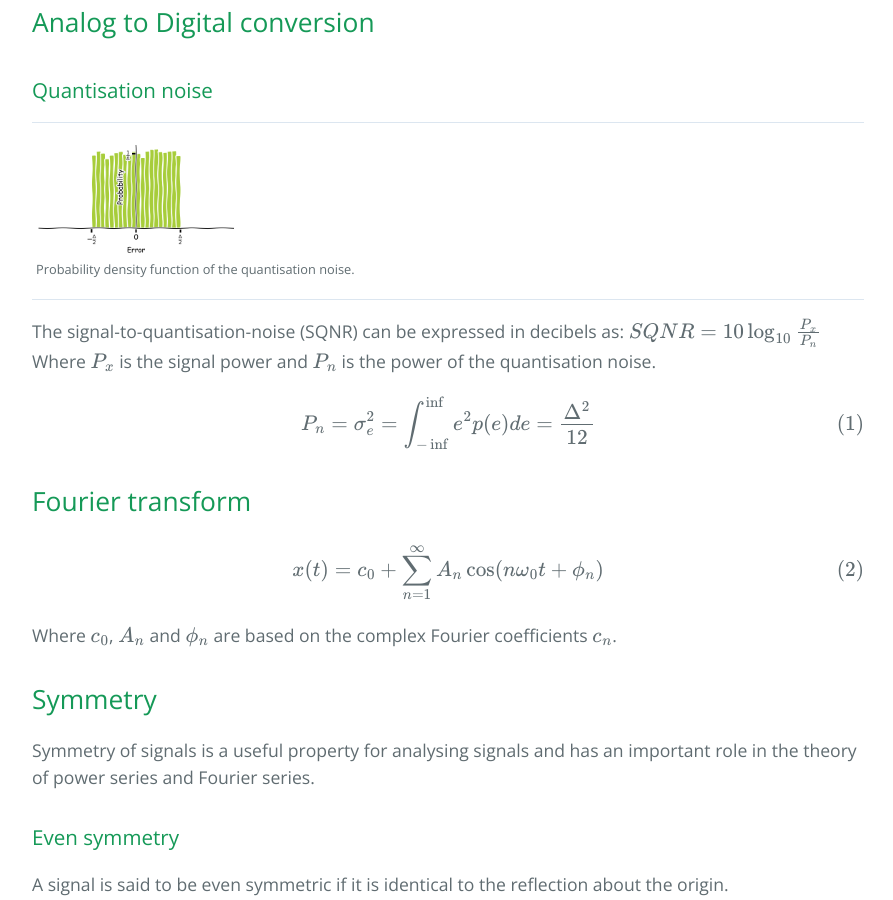
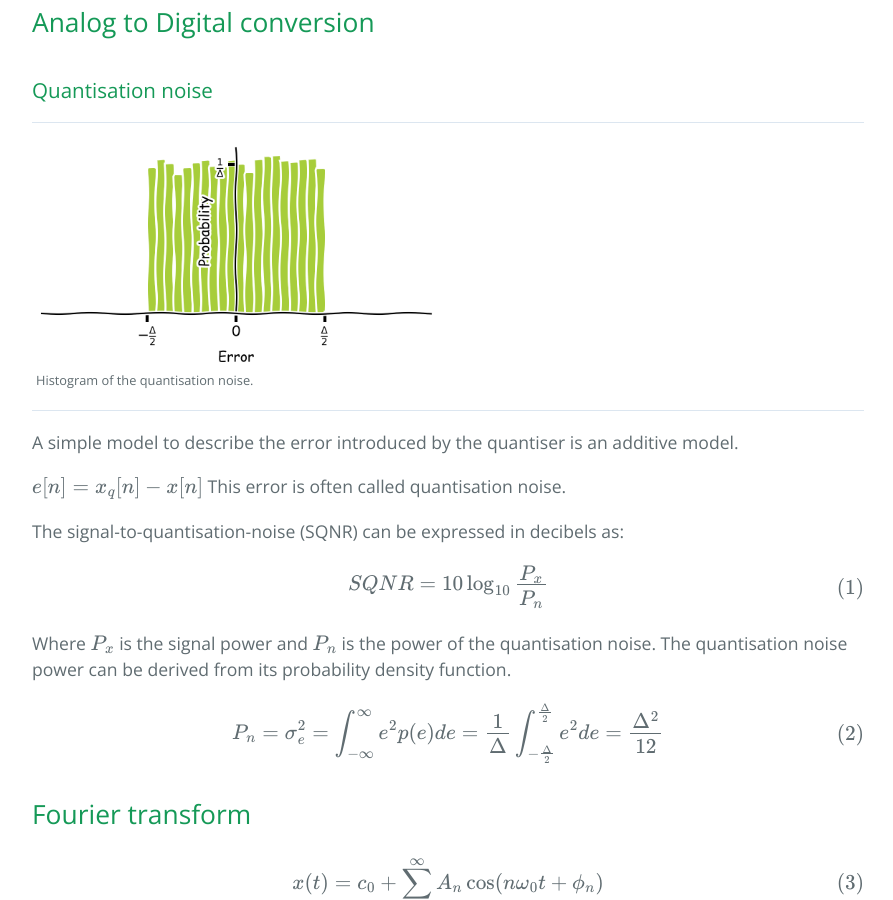
Before and after one commit to bramton/bramton.github.io, a Jekyll site: the page built from index.md, in a window 1280 px wide and 900 px high, scrolled down 299 px. Shown: the whole window, without its empty margins (192-1085 px from the left). Built offline with Jekyll 4.4.1, drawn with Linux system fonts in a browser that asks for light colours; our own code applies the rules of GitHub Pages for plain Markdown files; formulas are drawn with MathJax 3; the repository's description, which GitHub fills in, is left out.

Commit message:
Small addition to quant. noise

```diff
--- a/index.md
+++ b/index.md
@@ -2,20 +2,29 @@
 
 ### Quantisation noise
 <figure>
-	<img src="assets/quant_error_distribution.png" alt="Quantisation error distribution" width="200"/>
+	<img src="assets/quant_error_distribution.png" alt="Histogram of the quantisation noise." width="400"/>
 	<figcaption>
-	Probability density function of the quantisation noise.
+	Histogram of the quantisation noise.
 	</figcaption>
 </figure>
 
+A simple model to describe the error introduced by the quantiser is an additive model.
+
+$$
+e[n] = x_q[n] - x[n]
+$$
+This error is often called quantisation noise.
+
 The signal-to-quantisation-noise (SQNR) can be expressed in decibels as:
+
 $$
 SQNR = 10\log_{10}\frac{P_x}{P_n}
 $$
-Where $P_x$ is the signal power and $P_n$ is the power of the quantisation noise.
+
+Where $P_x$ is the signal power and $P_n$ is the power of the quantisation noise. The quantisation noise power can be derived from its probability density function.
 
 $$
-P_n = \sigma_e^2 = \int_{-\inf}^{\inf} e^2 p(e) de = \frac{\Delta^2}{12}
+P_n = \sigma_e^2 = \int_{-\infty}^{\infty} e^2 p(e) de = \frac{1}{\Delta} \int_{-\frac{\Delta}{2}}^{\frac{\Delta}{2}} e^2 de = \frac{\Delta^2}{12}
 $$
 
 
```
